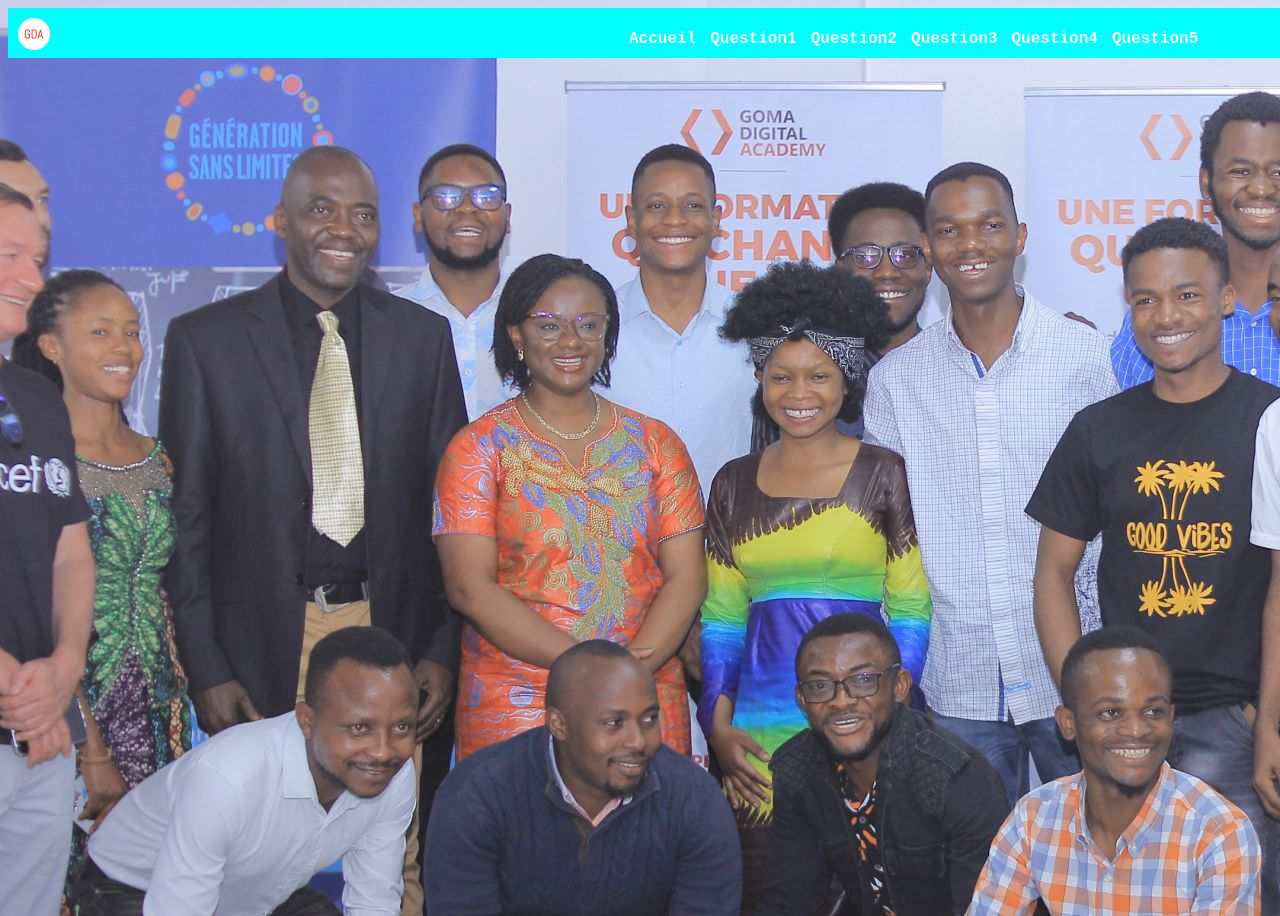
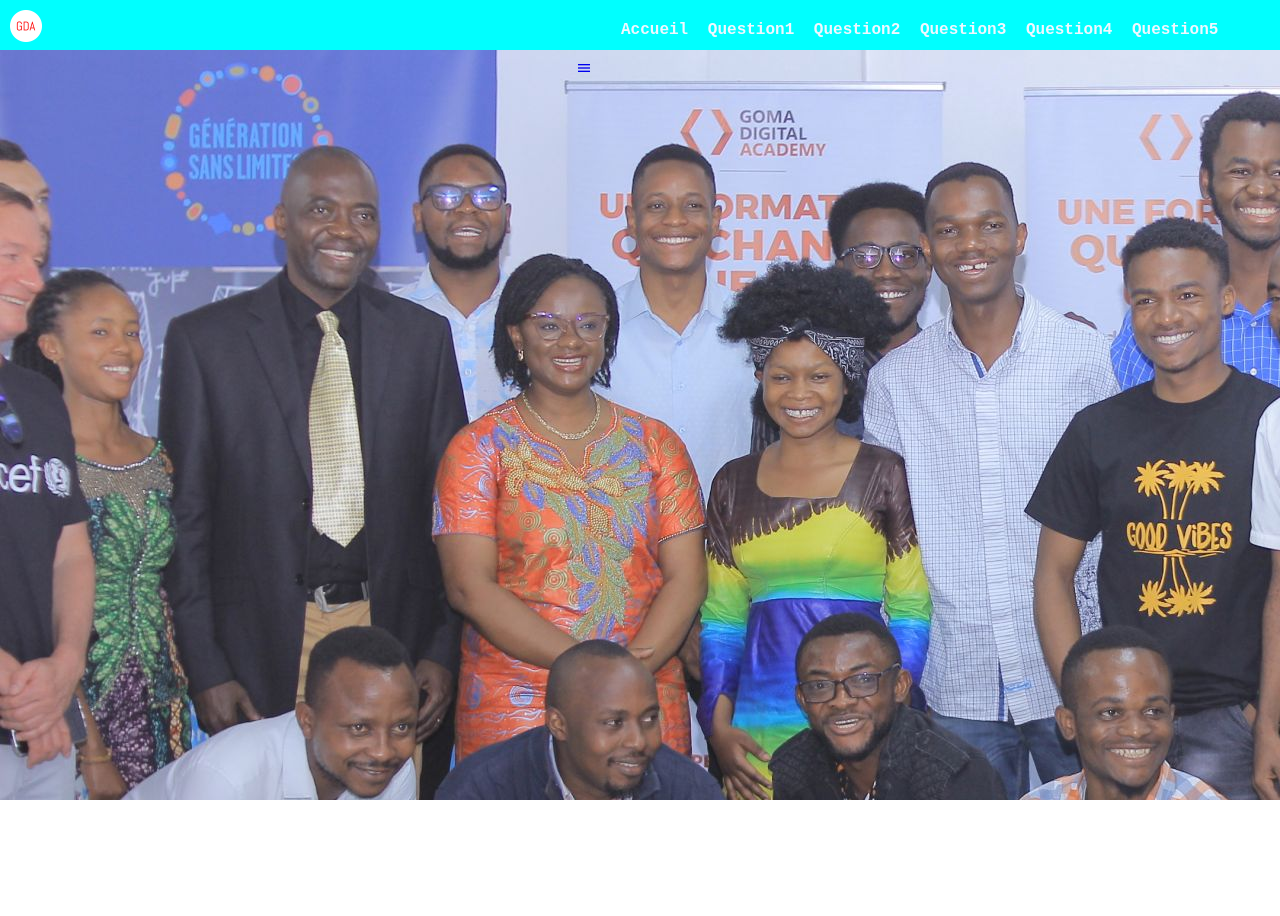
Before and after one commit to DoddyMatabaro/exerciceLPJSGDA1, a plain HTML site: page index.html in a window 1280 px wide. After the commit the page ends 800 px from the top, so only its background shows below. Drawn offline with Linux system fonts and the light colour scheme.

Commit message:
style: ajout de la balise meta pour la dription du site

```diff
--- a/index.html
+++ b/index.html
@@ -7,6 +7,11 @@
     <title>Exercice JS</title>
     <link rel="shortcut icon" href="favicon.ico" type="image/x-icon">
     <link rel="stylesheet" href="style.css">
+
+    <link rel="shortcut icon" href="logo.png" type="image/x-icon">
+    <link rel="stylesheet" href="../MaterialDesign-Webfont-master/css/materialdesignicons.min.css">
+    <meta name="description" content="Exercices pratiques avec JavaScript fait dans le but de matrise le langage JavaScript en resolvant quelques problemes pratiques en associant nos recherches et les leçons apprises à Goma Digital Academy">
+
 </head>
 <body>
 
@@ -24,6 +29,9 @@
                 <li><a href="#">Question5</a></li>
 
             </ul>
+            <div class="icon-mobile">
+                <a href="javascript:void(0)"><span class="mdi mdi-menu"></span></a>
+            </div>
         </nav>
     </header>
     <main>
--- a/style.css
+++ b/style.css
@@ -1,6 +1,7 @@
 body{
-    background-image: url("background.jpeg");
-    height: 900px; width: 100%;
+   background-image: url("background.jpeg");
+   margin: 0; padding: 0;
+   font-family: 'Courier New', Courier, monospace;
 }
 
 header{
@@ -20,6 +21,17 @@
 }
 header nav ul li a{
         text-decoration: none;
-        font-size: 16px; font-weight: bold; font-family: 'Courier New', Courier, monospace;
+        font-size: 16px; font-weight: bold;
         color: aliceblue;
+        transition: all 0.5s ease;
 }
+header nav ul li a:hover{
+    color: rgb(49, 36, 36);
+}
+
+
+/* responsible proparty */
+
+@media screen and (min-width: 900px) {
+
+}
```
